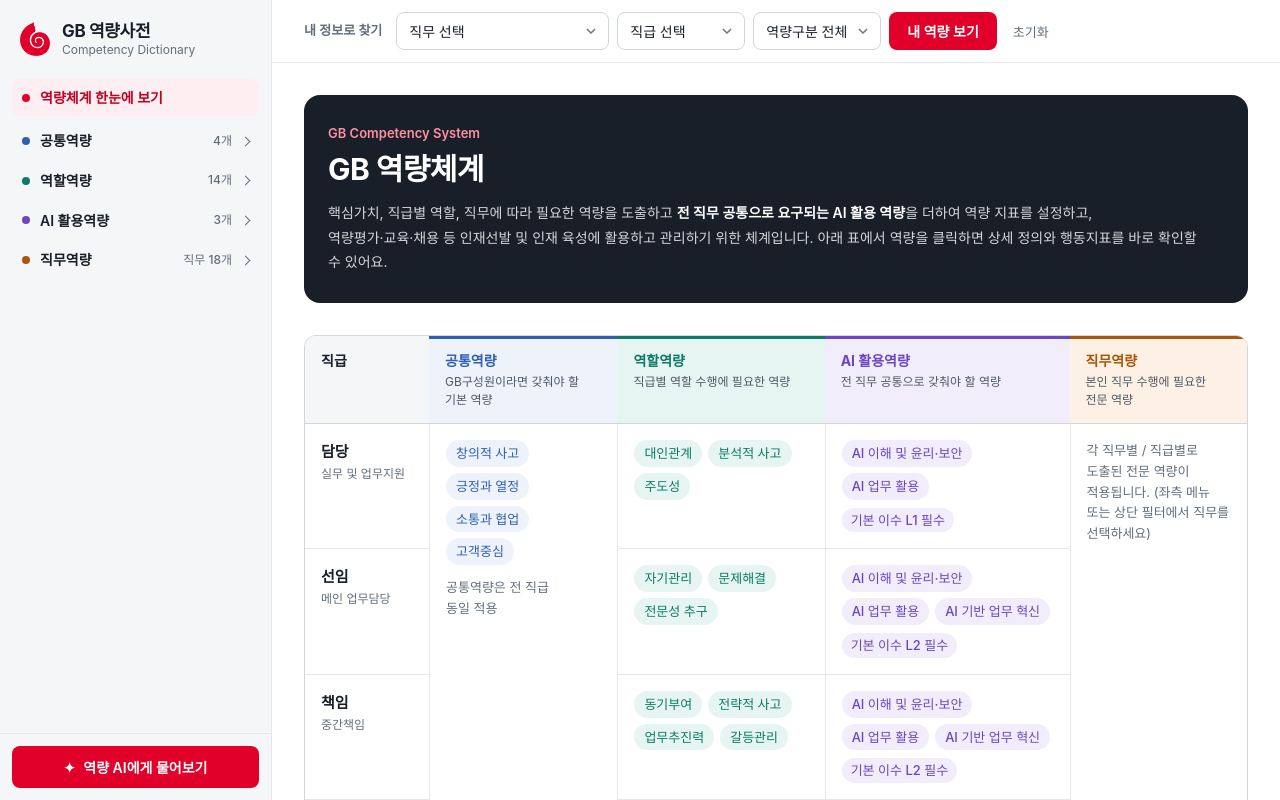
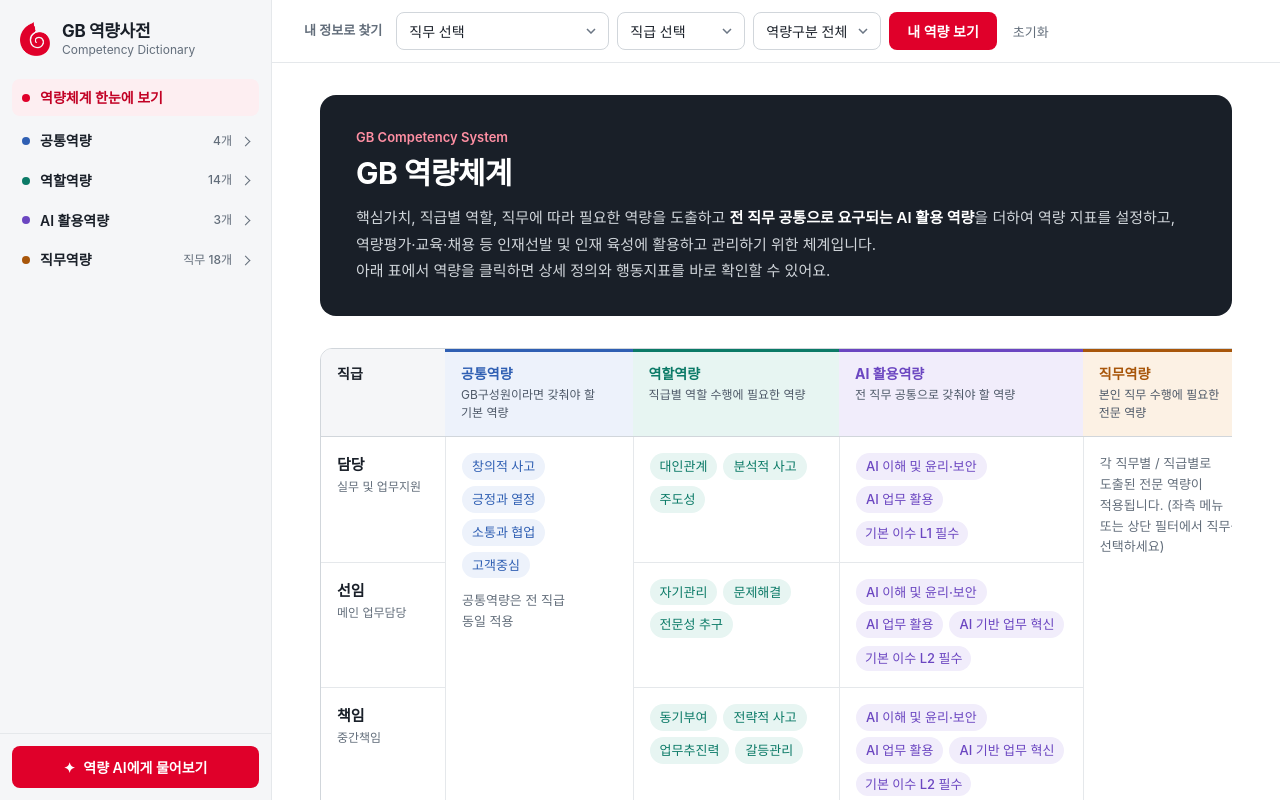
Before and after one commit to moonchj-pixel/gb-competency2, a website: page public/index.html in a window 1280 px wide. Drawn offline with Linux system fonts and the light colour scheme; a web font is replaced by a local one.

Commit message:
GB 역량체계 소개글을 세 줄로 조정
아래 표 안내 문장을 셋째 줄로 옮기고, 두 줄용으로 줄였던 노트북 폭의 글자 크기와 여백을 되돌림.

Co-Authored-By: Claude Opus 5.5 <noreply@anthropic.com>

```diff
--- a/public/index.html
+++ b/public/index.html
@@ -496,15 +496,8 @@
   .home-card[data-go="aiOverview"]{--soft:var(--ai-soft);}
   .home-card[data-go="jobList"]{--soft:var(--job-soft);}
 
-  /* 홈 소개글이 노트북 폭에서도 두 줄로 들어가도록 */
-  @media (max-width: 1439px){
-    .home-hero{padding:28px 24px;}
-  }
-  @media (max-width: 1365px){
-    #content{padding-left:32px; padding-right:32px;}
-    .home-hero p.hero-intro{font-size:14px;}
-  }
-  @media (max-width: 1270px){
+  /* 좁은 화면에서는 홈 소개글을 강제로 나누지 않는다 */
+  @media (max-width: 1190px){
     .desk-br{display:none;}
   }
   @media (max-width: 1240px){
@@ -536,7 +529,6 @@
     #content{overflow:visible; padding:20px 16px 64px;}
     .home-hero h1, .comp-header h1, .job-hero h1{font-size:26px;}
     .home-hero, .comp-header, .job-hero{padding:22px 20px; border-radius:12px;}
-    .home-hero p.hero-intro{font-size:15px;}
     .home-cards{grid-template-columns:1fr;}
     .ksa-card{grid-template-columns:1fr; gap:6px;}
     .ladder-row{flex-direction:column; gap:8px;}
@@ -892,7 +884,7 @@ function renderHome(){
   <div class="home-hero">
     <div class="eyebrow">GB Competency System</div>
     <h1>GB 역량체계</h1>
-    <p class="hero-intro">핵심가치, 직급별 역할, 직무에 따라 필요한 역량을 도출하고 <b>전 직무 공통으로 요구되는 AI 활용 역량</b>을 더하여 역량 지표를 설정하고,<br class="desk-br"> 역량평가·교육·채용 등 인재선발 및 인재 육성에 활용하고 관리하기 위한 체계입니다. 아래 표에서 역량을 클릭하면 상세 정의와 행동지표를 바로 확인할 수 있어요.</p>
+    <p class="hero-intro">핵심가치, 직급별 역할, 직무에 따라 필요한 역량을 도출하고 <b>전 직무 공통으로 요구되는 AI 활용 역량</b>을 더하여 역량 지표를 설정하고,<br class="desk-br"> 역량평가·교육·채용 등 인재선발 및 인재 육성에 활용하고 관리하기 위한 체계입니다.<br class="desk-br"> 아래 표에서 역량을 클릭하면 상세 정의와 행동지표를 바로 확인할 수 있어요.</p>
   </div>
 
   <div class="table-scroll">
```
